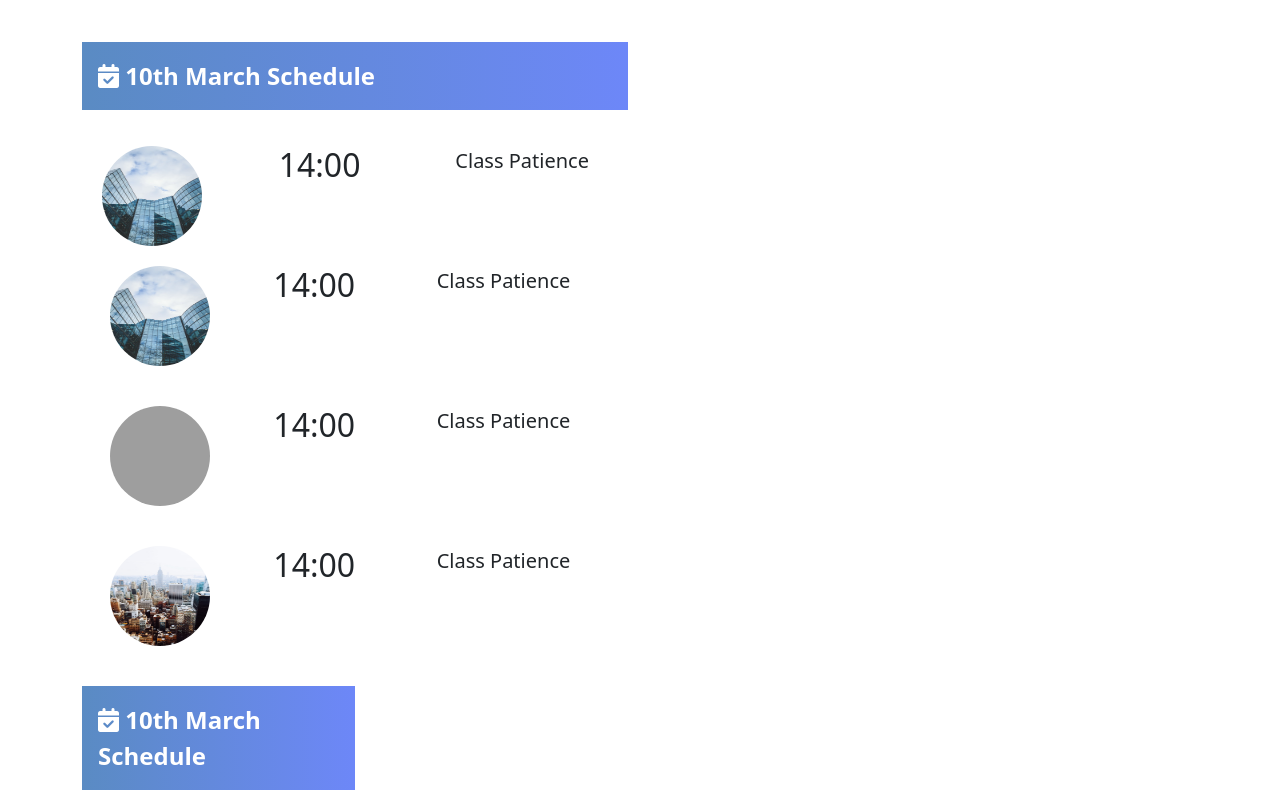
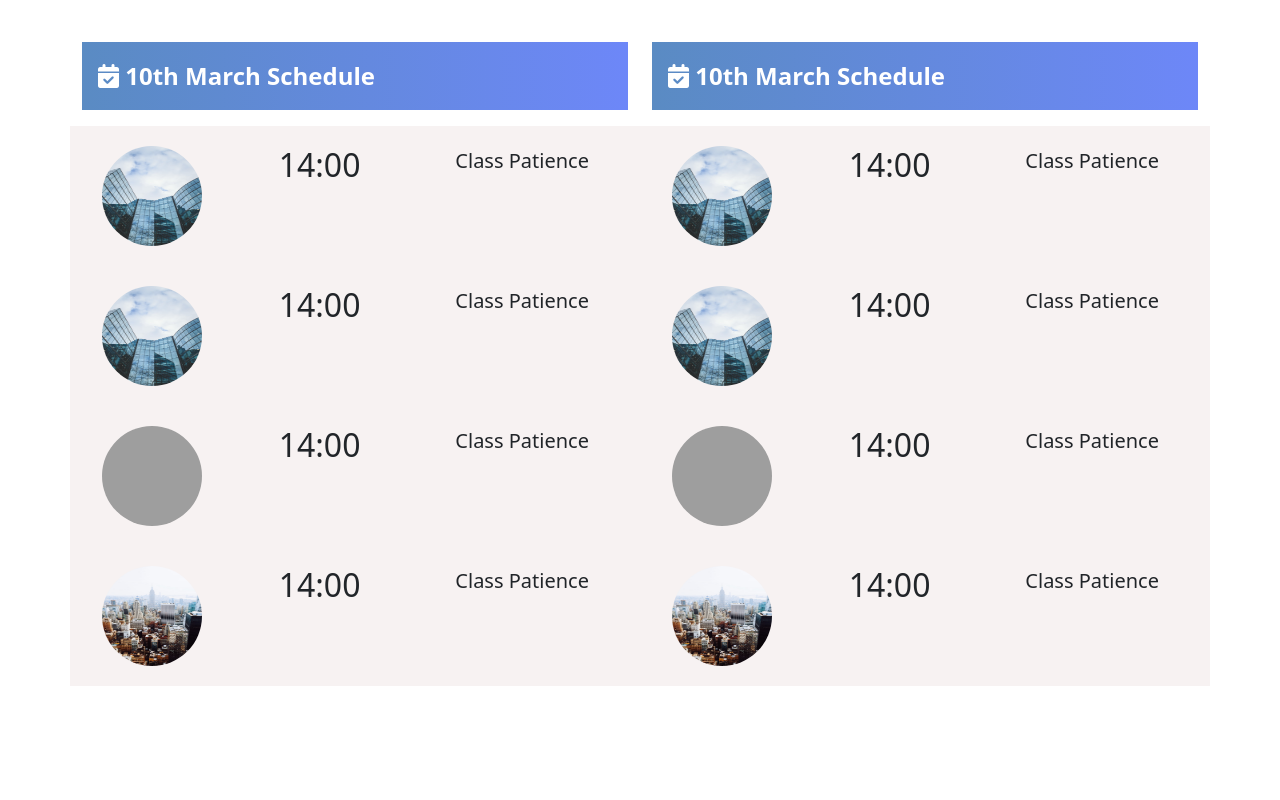
Before and after one commit to Fathyy/miami, a plain HTML site: page index.html in a window 1280 px wide. Shown: the part 2940-3740 px from the top of the page. After the commit the page ends 3706 px from the top, so only its background shows below. Drawn offline with nearby package versions, Linux system fonts and the light colour scheme; grey boxes are pictures that could not be loaded.

Commit message:
timetable section improvements

```diff
--- a/assets/css/style.css
+++ b/assets/css/style.css
@@ -128,4 +128,5 @@ ul li{
 }
 .row .row-1{
     padding: 20px;
+    background-color: rgb(247, 242, 242);
 }
```
Also changed, not shown: index.html (+1 -1 lines).
